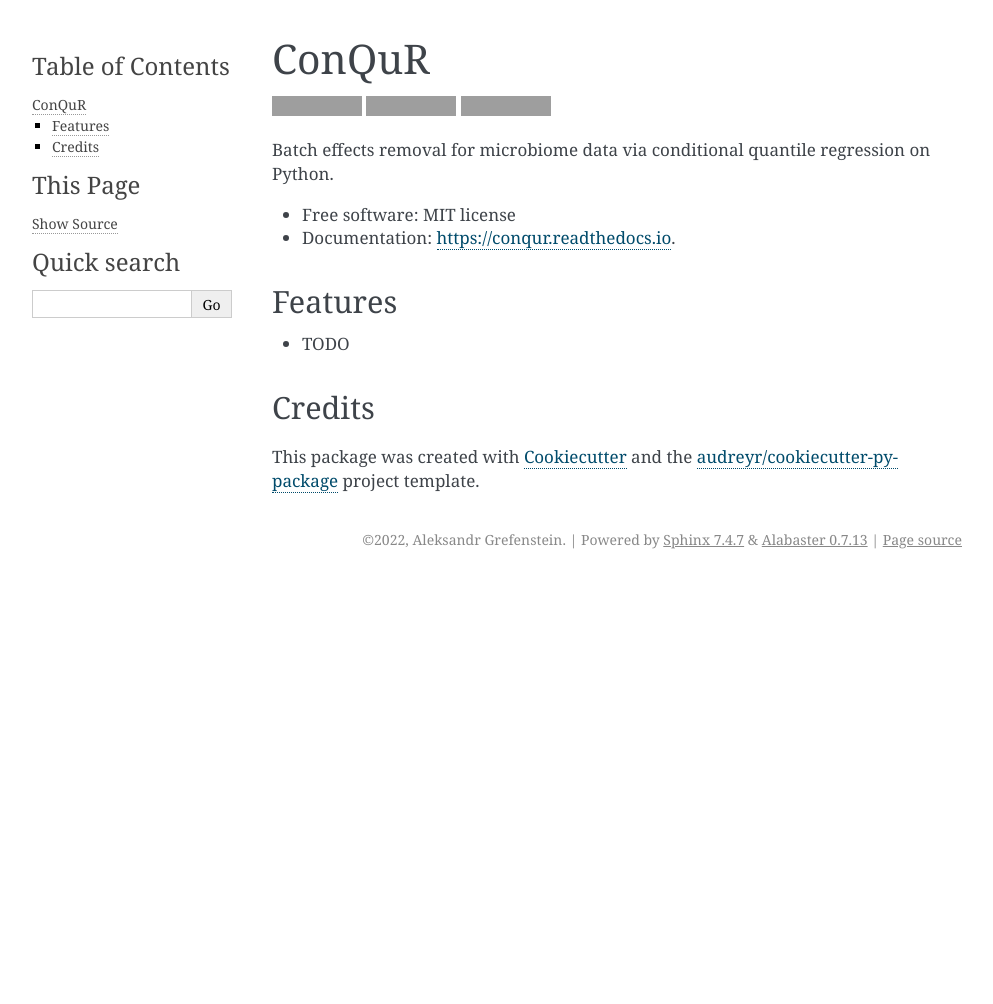
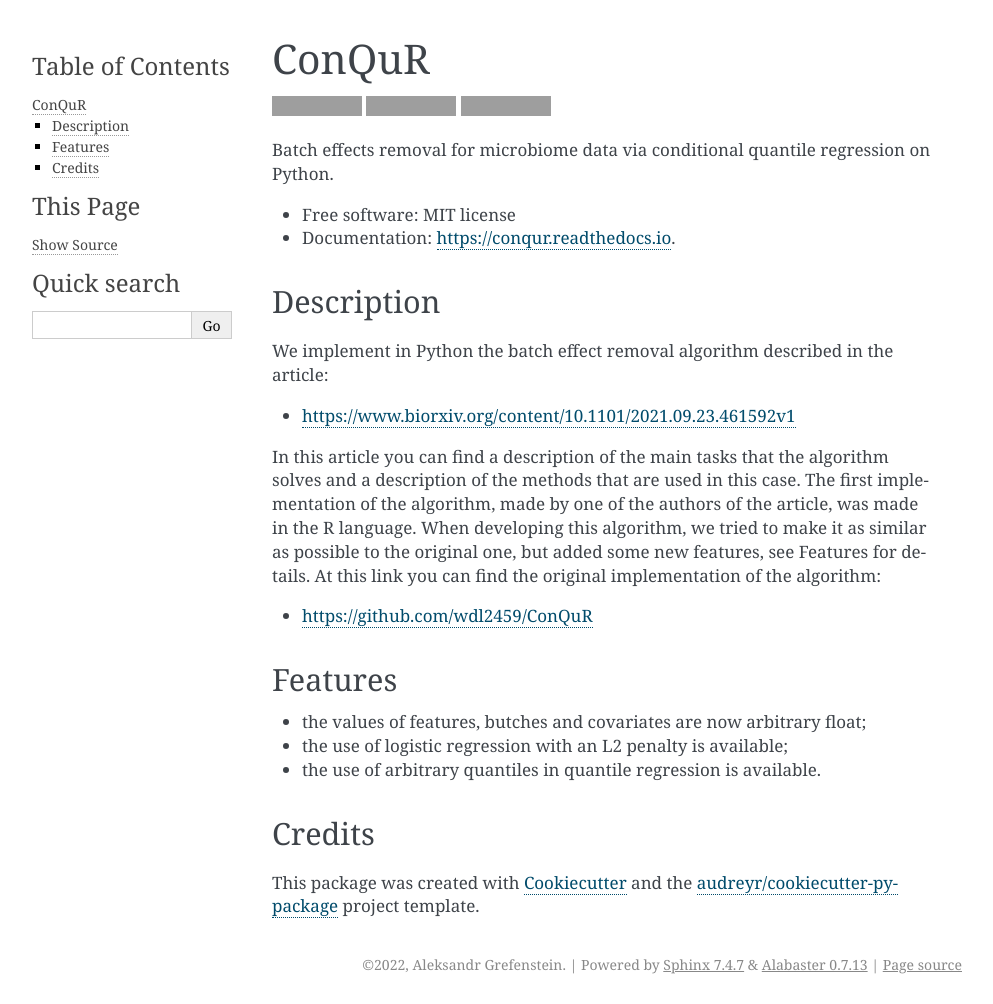
Before and after one commit to quantori/conqur, a Sphinx documentation site: the page built from docs/readme.rst, in a window 1280 px wide. Shown: the whole page, without its empty margins (148-1141 px from the left). Built offline with Sphinx 7.4.7, drawn with Linux system fonts in a browser that asks for light colours; before the commit the page ends 900 px from its top, so only the background shows below that; grey boxes are pictures that could not be loaded.

```diff
--- a/AUTHORS.rst
+++ b/AUTHORS.rst
@@ -10,4 +10,4 @@
 Contributors
 ------------
 
-* Aleksandr Grefenstein <alexander.grefenshtejn@quantori.com>
+* Aleksandr Grefenshtein <alexander.grefenshtejn@quantori.com>
--- a/CONTRIBUTING.rst
+++ b/CONTRIBUTING.rst
@@ -15,7 +15,7 @@
 Report Bugs
 ~~~~~~~~~~~
 
-Report bugs at https://github.com/Karkarmath/conqur/issues.
+Report bugs at https://github.com/quantori/conqur/issues.
 
 If you are reporting a bug, please include:
 
@@ -45,7 +45,7 @@
 Submit Feedback
 ~~~~~~~~~~~~~~~
 
-The best way to send feedback is to file an issue at https://github.com/Karkarmath/conqur/issues.
+The best way to send feedback is to file an issue at https://github.com/quantori/conqur/issues.
 
 If you are proposing a feature:
 
--- a/README.rst
+++ b/README.rst
@@ -23,10 +23,29 @@
 * Documentation: https://conqur.readthedocs.io.
 
 
+Description
+--------
+
+We implement in Python the batch effect removal algorithm described in the article:
+
+* https://www.biorxiv.org/content/10.1101/2021.09.23.461592v1
+
+In this article you can find a description of the main tasks that the algorithm solves and a description of the methods
+that are used in this case. The first implementation of the algorithm, made by one of the authors of the article,
+was made in the R language. When developing this algorithm, we tried to make it as similar as possible to the
+original one, but added some new features, see Features for details. At this link you can find the original implementation
+of the algorithm:
+
+* https://github.com/wdl2459/ConQuR
+
 Features
 --------
 
-* TODO
+* the values of features, butches and covariates are now arbitrary float;
+
+* the use of logistic regression with an L2 penalty is available;
+
+* the use of arbitrary quantiles in quantile regression is available.
 
 Credits
 -------
--- a/docs/installation.rst
+++ b/docs/installation.rst
@@ -32,13 +32,13 @@
 
 .. code-block:: console
 
-    $ git clone git://github.com/Karkarmath/conqur
+    $ git clone git://github.com/quantori/conqur
 
 Or download the `tarball`_:
 
 .. code-block:: console
 
-    $ curl -OJL https://github.com/Karkarmath/conqur/tarball/master
+    $ curl -OJL https://github.com/quantori/conqur/tarball/main
 
 Once you have a copy of the source, you can install it with:
 
```
Also changed, not shown: other parts of CONTRIBUTING.rst (+0 -1 lines), docs/usage.rst (+19 -0 lines), .travis.yml (deleted), 4 other files.
